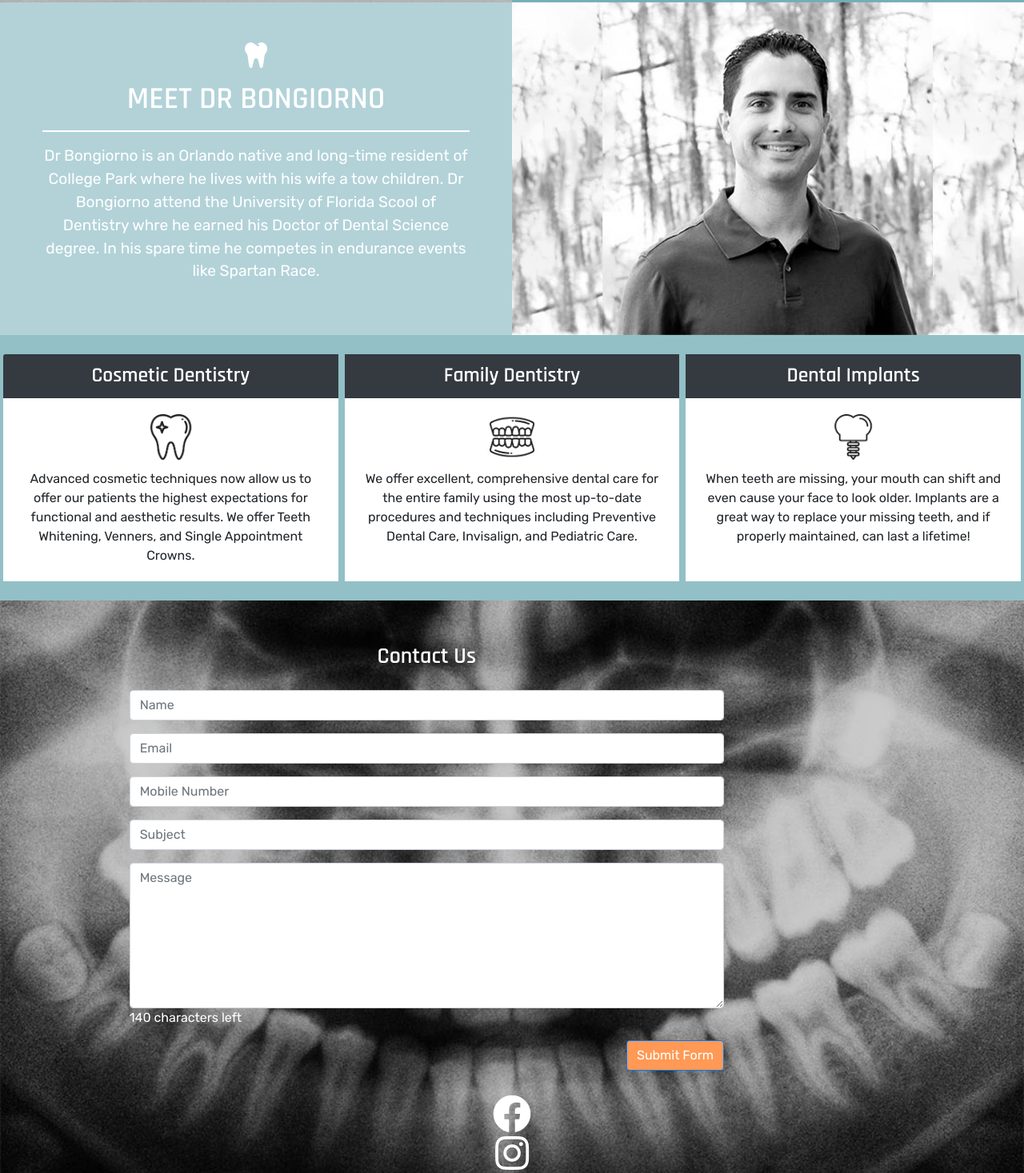
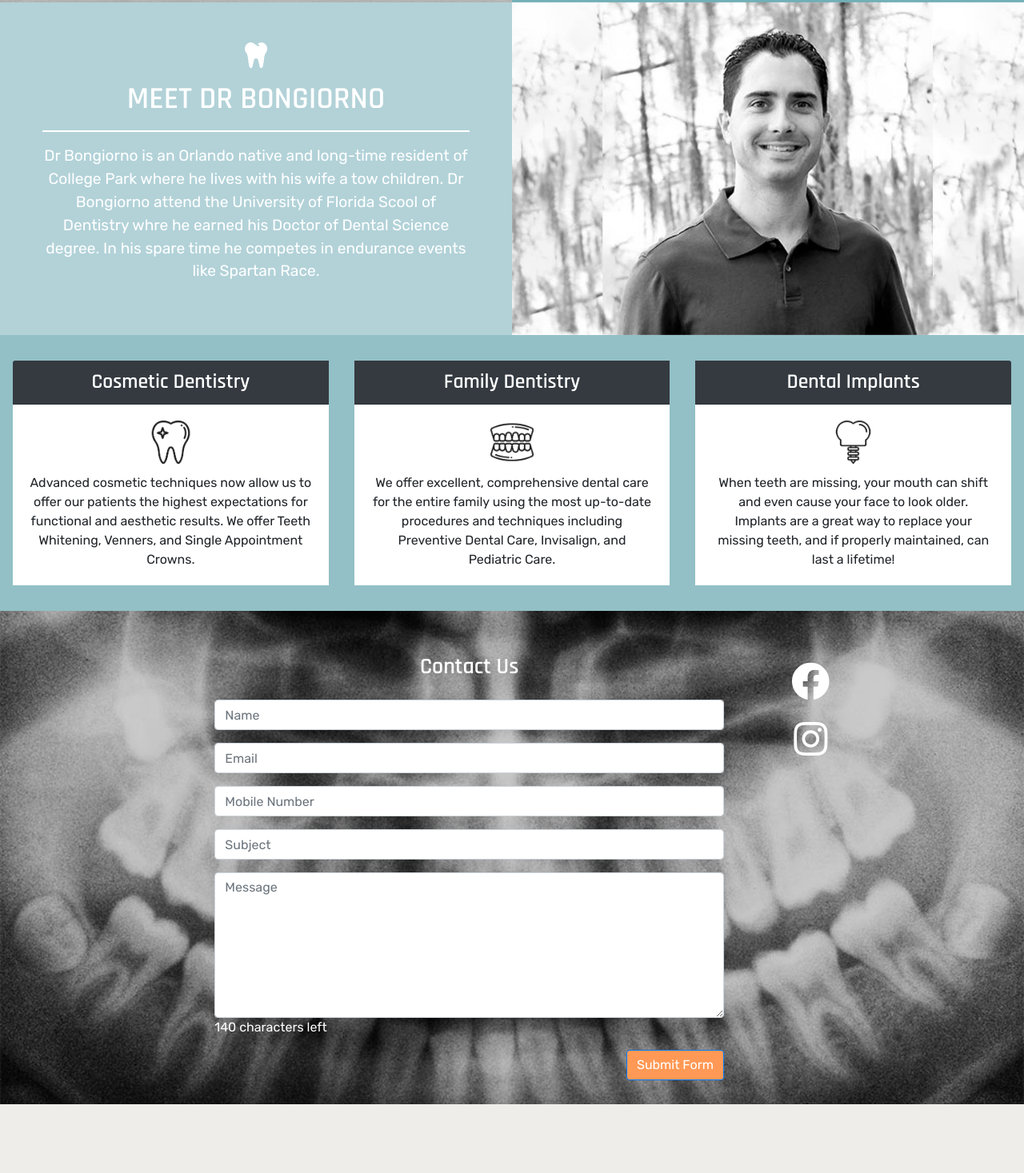
Before and after one commit to ntravaglini/jmb-dentistry, a website: page index.html in a window 1280 px wide. Shown: the part 1067-2534 px from the top of the page at 80% size. After the commit the page ends 2448 px from the top, so only its background shows below. Drawn offline with nearby package versions, Linux system fonts and the light colour scheme.

Commit message:
Fixed social icons and card padding

```diff
--- a/css/main.scss
+++ b/css/main.scss
@@ -38,6 +38,10 @@ p {
   border-radius: 0;
   border: none;
   background-color: transparent;
+}
+
+.cardAdjPad {
+  padding: 1rem .25rem;
 }
 
 .bg-mid {
@@ -348,3 +352,9 @@ footer {
     font-size: 2vw;
   }
 }
+
+@media only screen and (min-width: 1100px) {
+  .cardAdjPad {
+    padding: 2rem 1rem;
+  }
+}
--- a/index.html
+++ b/index.html
@@ -153,7 +153,7 @@
                 <div class="card-group bg-mid">
 
 
-                <div class="card text-center py-4 px-1">
+                <div class="card text-center cardAdjPad">
                     <div class="card-header bg-dark text-white">
                         <h5 class="mb-0">Cosmetic Dentistry</h5>
                     </div>
@@ -165,7 +165,7 @@
 
 
 
-                <div class="card text-center py-4 px-1">
+                <div class="card text-center cardAdjPad">
                     <div class="card-header bg-dark text-white">
                         <h5 class="mb-0">Family Dentistry</h5>
                     </div>
@@ -177,7 +177,7 @@
 
 
 
-                <div class="card text-center py-4 px-1">
+                <div class="card text-center cardAdjPad">
                     <div class="card-header bg-dark text-white">
                         <h5 class="mb-0">Dental Implants</h5>
                     </div>
@@ -195,7 +195,7 @@
         <div id="contact" class="anchor"></div>
         <footer class="container-fluid">
             <div class="row xray">
-                <div class="col-sm-12 col-md-8 offset-md-1">
+                <div class="col-sm-12 col-md-7 offset-md-2">
                     <div class="form-area">
                         <form role="form">
                             <br style="clear:both">
@@ -221,27 +221,18 @@
                         </form>
                     </div>
                 </div>
-                <!--<div class="col-sm-6 offset-sm-3 col-md-3 offset-md-0 mt-3">
-                    <div class="row card text-center my-5 d-sm-none d-md-block order-1">
+                <div class="col-sm-6 offset-sm-3 col-md-3 offset-md-0 mt-3">
+                    <div class="row card text-center my-5 d-none d-md-block">
                         <div class="col-4"><a href="https://www.facebook.com/"><i class="fab fa-facebook fa-3x text-white mb-4"></i></a></div>
                         <div class="col-4"><a href="https://www.instagram.com/"><i class="fab fa-instagram fa-3x text-white mb-4"></i></a></div>
-                        <div class="col-4"><a href="https://twitter.com/home"><i class="fab fa-twitter fa-3x text-white mb-4"></i></a></div>
                     </div>
-                    <div class="row text-center my-5 d-xs-inline d-md-none">
-                        <div class="col-4"><a href="https://www.facebook.com/"><i class="fab fa-facebook fa-3x text-white mb-4"></i></a></div>
+                    <div class="row text-center my-3 d-xs-inline d-md-none">
+                        <div class="col-4 offset-2"><a href="https://www.facebook.com/"><i class="fab fa-facebook fa-3x text-white mb-4"></i></a></div>
                         <div class="col-4"><a href="https://www.instagram.com/"><i class="fab fa-instagram fa-3x text-white mb-4"></i></a></div>
-                        <div class="col-4"><a href="https://twitter.com/home"><i class="fab fa-twitter fa-3x text-white mb-4"></i></a></div>
-                    </div>
-                </div>-->
-
-                <div class="container">
-                    <div class="row text-center">
-
-                        <div class="col-xs-6 col-md-12"><a href="https://www.facebook.com/"><i class="fab fa-facebook fa-3x text-white"></i></a></div>
-                        <div class="col-xs-6 col-md-12"><a href="https://www.instagram.com/"><i class="fab fa-instagram fa-3x text-white"></i></a></div>
-
                     </div>
                 </div>
+
+
 
             </div><!--First Row-->
 
```
Also changed, not shown: css/main.css.
